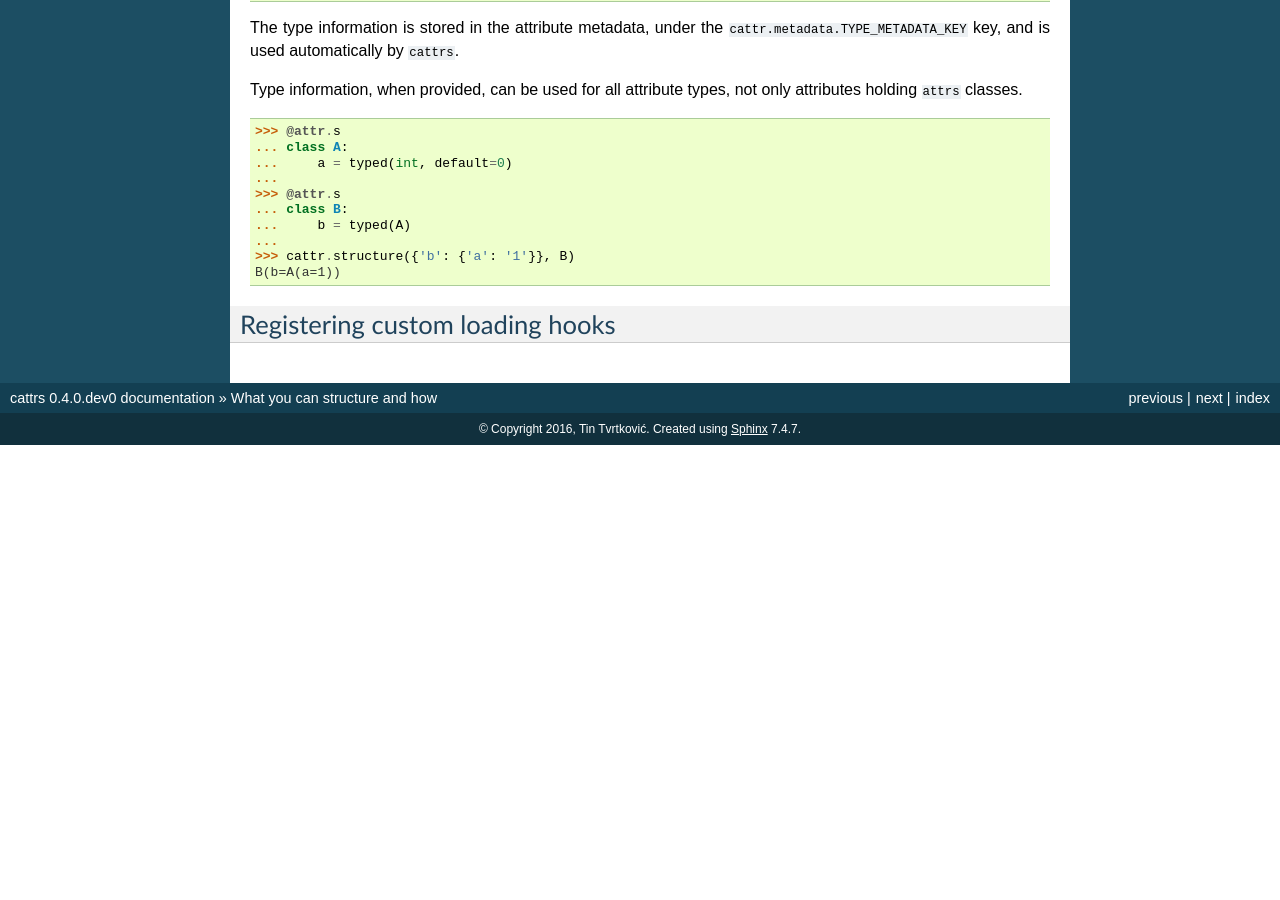
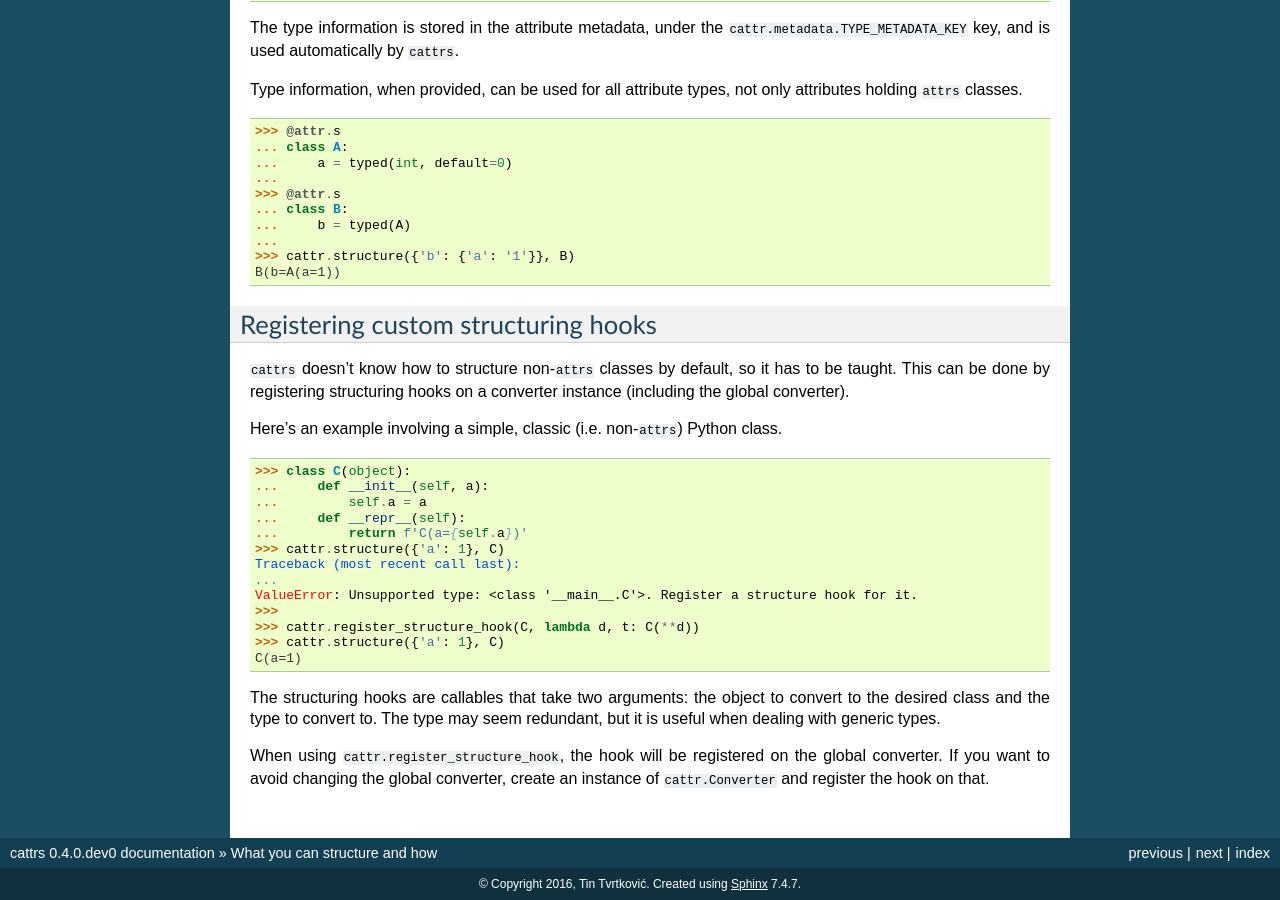
Before and after one commit to busgaidw2/cattrs, a Sphinx documentation site: the page built from docs/structuring.rst, in a window 1280 px wide and 900 px high, scrolled down 5008 px. Built offline with Sphinx 7.4.7, drawn with Linux system fonts in a browser that asks for light colours; before the commit the page ends 5453 px from its top, so only the background shows below that; some of the changed text lies outside the part shown.

Commit message:
Mo betta docs.

```diff
--- a/cattr/__init__.py
+++ b/cattr/__init__.py
@@ -16,3 +16,5 @@ unstructure = global_converter.unstructure
 structure = global_converter.structure
 structure_attrs_fromtuple = global_converter.structure_attrs_fromtuple
 structure_attrs_fromdict = global_converter.structure_attrs_fromdict
+register_structure_hook = global_converter.register_structure_hook
+register_unstructure_hook = global_converter.register_unstructure_hook
--- a/docs/structuring.rst
+++ b/docs/structuring.rst
@@ -348,5 +348,34 @@ attributes holding ``attrs`` classes.
     >>> cattr.structure({'b': {'a': '1'}}, B)
     B(b=A(a=1))
 
-Registering custom loading hooks
---------------------------------
+Registering custom structuring hooks
+------------------------------------
+
+``cattrs`` doesn't know how to structure non-``attrs`` classes by default,
+so it has to be taught. This can be done by registering structuring hooks on
+a converter instance (including the global converter).
+
+Here's an example involving a simple, classic (i.e. non-``attrs``) Python class.
+
+.. doctest::
+
+    >>> class C(object):
+    ...     def __init__(self, a):
+    ...         self.a = a
+    ...     def __repr__(self):
+    ...         return f'C(a={self.a})'
+    >>> cattr.structure({'a': 1}, C)
+    Traceback (most recent call last):
+    ...
+    ValueError: Unsupported type: <class '__main__.C'>. Register a structure hook for it.
+    >>>
+    >>> cattr.register_structure_hook(C, lambda d, t: C(**d))
+    >>> cattr.structure({'a': 1}, C)
+    C(a=1)
+
+The structuring hooks are callables that take two arguments: the object to
+convert to the desired class and the type to convert to.
+The type may seem redundant, but it is useful when dealing with generic types.
+
+When using ``cattr.register_structure_hook``, the hook will be registered on the global converter.
+If you want to avoid changing the global converter, create an instance of ``cattr.Converter`` and register the hook on that.
```
Also changed, not shown: README.rst (+17 -4 lines).
